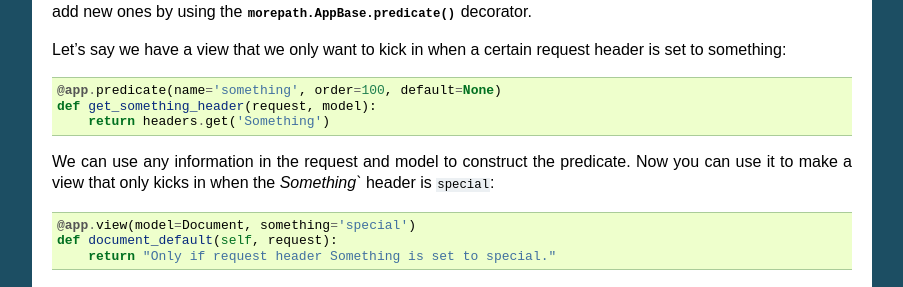
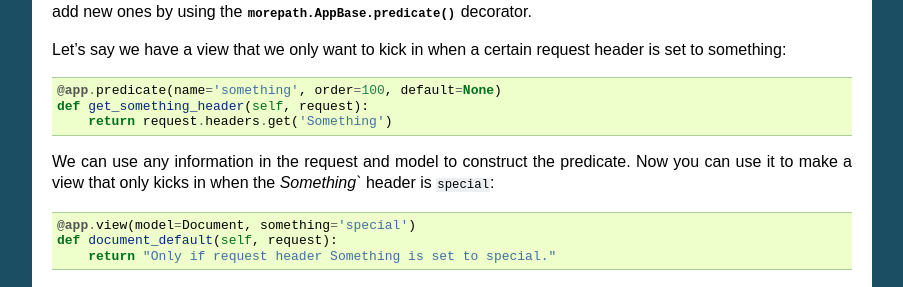
Before and after one commit to morepath/morepath, a Sphinx documentation site: the page built from doc/views.rst, in a window 1280 px wide and 900 px high, scrolled down 5034 px. Shown: the part 161-448 px from the top of the window, without its empty margins (198-1101 px from the left). Built offline with Sphinx 7.4.7, drawn with Linux system fonts in a browser that asks for light colours.

Commit message:
Needed to fix predicate docs.

```diff
--- a/doc/views.rst
+++ b/doc/views.rst
@@ -311,8 +311,8 @@ Let's say we have a view that we only want to kick in when a certain
 request header is set to something::
 
   @app.predicate(name='something', order=100, default=None)
-  def get_something_header(request, model):
-      return headers.get('Something')
+  def get_something_header(self, request):
+      return request.headers.get('Something')
 
 We can use any information in the request and model to construct the
 predicate. Now you can use it to make a view that only kicks in when
```
